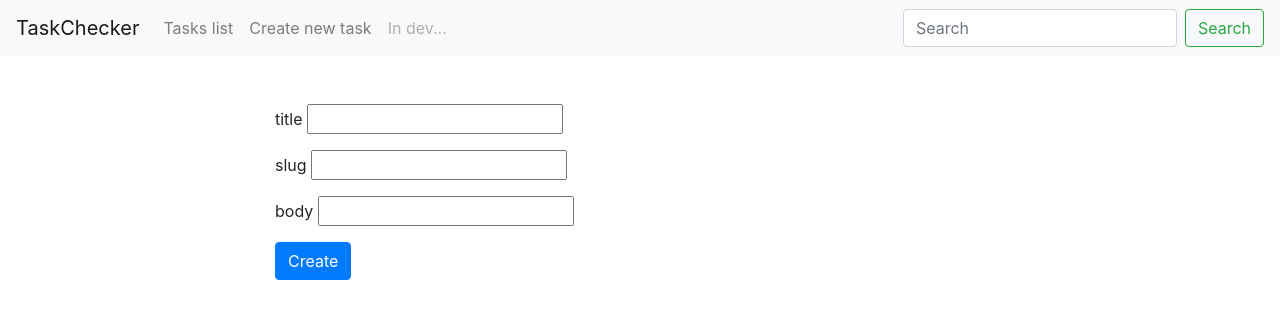
After one commit to JokerCerg/taskchecker-project, a Django app: template tcapp/templates/tcapp/task_create.html in a window 1280 px wide. The commit adds this page. Shown: the top 319 px of the page. Run offline with Django 3.2, Linux system fonts and the light colour scheme; the template is opened without the code that fills it: values that come from a table or form of the project are taken from there, others are empty; some libraries are stand-ins or nearby versions.

Commit message:
create form.py create task_create page

```diff
--- /dev/null
+++ b/tcapp/forms.py
@@ -0,0 +1,19 @@
+from django import forms
+from .models import Task
+from django.core.exceptions import ValidationError
+
+
+class TaskForm(forms.Form):
+    title = forms.CharField(max_length=50)
+    slug = forms.CharField(max_length=50)
+    body = forms.CharField()
+
+    def clean_slug(self):
+        new_slug = self.cleaned_data['slug'].lower()
+
+        if new_slug == 'create':
+            raise ValidationError('Slug may not be "create"')
+
+    def save(self):
+        new_task = Task.objects.create(title=self.cleaned_data['title'], slug=self.cleaned_data['slug'], body=['body'])
+        return new_task
--- a/tcapp/models.py
+++ b/tcapp/models.py
@@ -3,9 +3,9 @@ from django.shortcuts import reverse
 
 
 class Task(models.Model):
-    title = models.CharField(max_length=150, db_index=True)
-    slug = models.SlugField(max_length=150, unique=True)
-    body = models.TextField(blank=True, db_index=True)
+    title = models.CharField(max_length=50, db_index=True)
+    slug = models.SlugField(max_length=50, unique=True)
+    body = models.TextField(blank=False, db_index=True)
 
     def get_absolute_url(self):
         return reverse('task_detail_url', kwargs={'slug': self.slug})
--- /dev/null
+++ b/tcapp/templates/tcapp/task_create.html
@@ -0,0 +1,18 @@
+{% extends 'tcapp/base_tcapp.html' %}
+
+{% block title %}
+    Task Create - {{ block.super }}
+{% endblock %}
+
+
+{% block content %}
+
+    <form action="{% url 'task_create_url' %}">
+        {% csrf_token %}
+        <p> title {{ form.title }} </p>
+        <p> slug {{ form.slug }} </p>
+        <p> body {{ form.body }} </p>
+        <button type="submit" class="btn btn-primary">Create</button>
+    </form>
+
+{% endblock %}
--- a/tcapp/urls.py
+++ b/tcapp/urls.py
@@ -4,5 +4,6 @@ from .views import *
 
 urlpatterns = [
     path('', tasks_list, name='tasks_list_url'),
+    path('task/create', TaskCreate.as_view(), name='task_create_url'),
     path('task/<str:slug>/', TaskDetail.as_view(), name='task_detail_url'),
 ]
--- a/templates/base.html
+++ b/templates/base.html
@@ -26,7 +26,7 @@
                     <a class="nav-link" href="{% url 'tasks_list_url' %}">Tasks list</a>
                 </li>
                 <li class="nav-item">
-                    <a class="nav-link" href="#">Create new task</a>
+                    <a class="nav-link" href="{% url 'task_create_url' %}">Create new task</a>
                 </li>
                 <li class="nav-item">
                     <a class="nav-link disabled" href="#" tabindex="-1" aria-disabled="true">In dev...</a>
```
Also changed, not shown: tcapp/views.py (+9 -3 lines).
